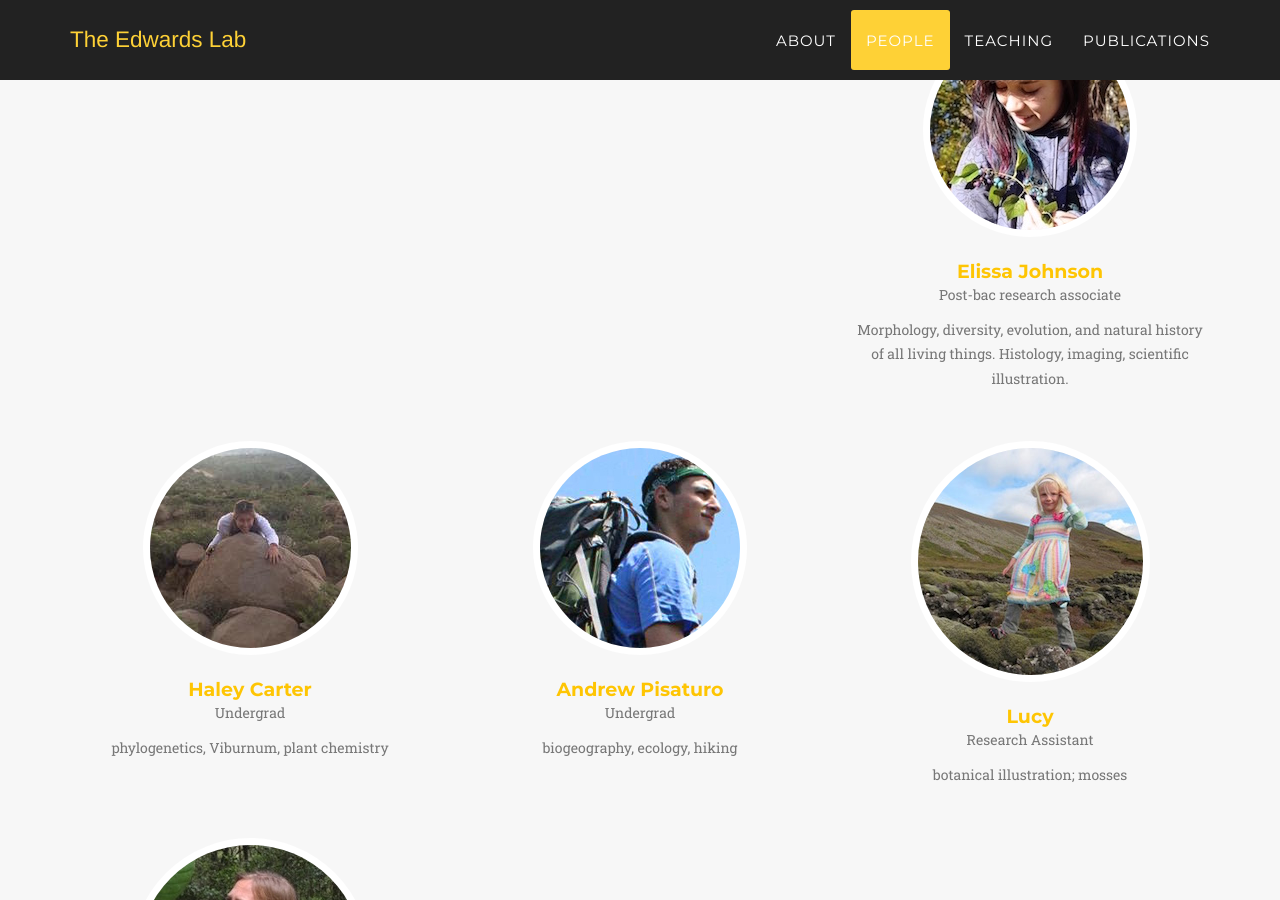
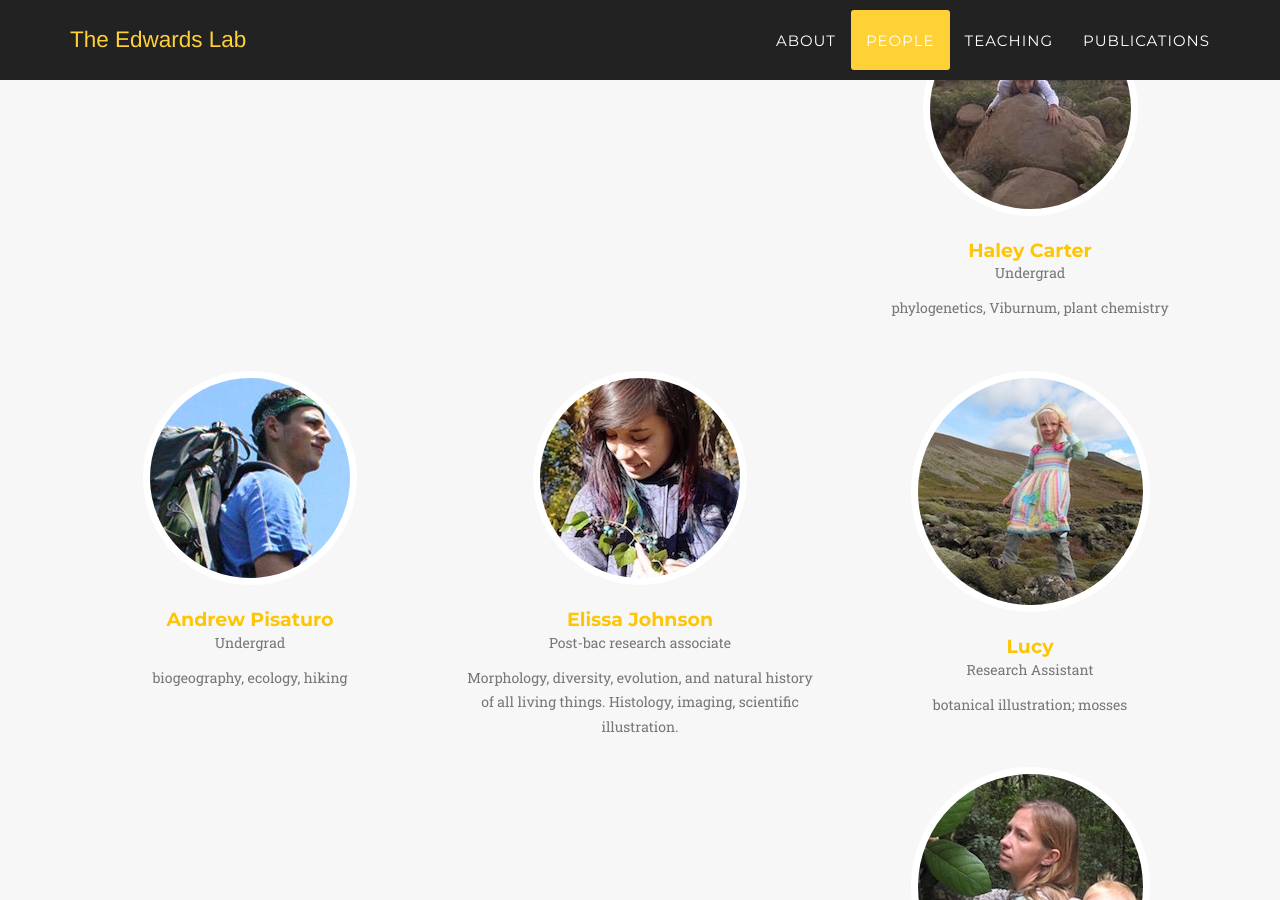
Before and after one commit to ejedwards/ejedwards.github.io, a Jekyll site: the page built from index.html, in a window 1280 px wide and 900 px high, scrolled down 3783 px. Built offline with Jekyll 4.4.1, drawn with Linux system fonts in a browser that asks for light colours; some web fonts are replaced; part of the change alters nothing that is shown.

```diff
--- a/_config.yml
+++ b/_config.yml
@@ -32,6 +32,8 @@ people:
   position: Postdoc
   description: evolutionary morphology and development; organogenesis
   social:
+    - title: google
+      url: https://scholar.google.com/citations?user=uHN9MicAAAAJ&hl=en&authuser=1
 
 - name: Eric Goolsby
   pic: goolsby
@@ -63,33 +65,38 @@ people:
   pic: Morgan1
   position: Graduate Student
   description: Genetic basis of ecologically relevant traits; leaf shape evolution in Viburnum. My CV is available <a href="reprints/Moeglein_CV_2014.pdf">here.</a>
+  social:
+
+- name: Haley Carter
+  pic: haley
+  position: Undergrad
+  description: phylogenetics, Viburnum, plant chemistry
+  social:
+
+- name: Andrew Pisaturo
+  pic: andrew
+  position: Undergrad
+  description: biogeography, ecology, hiking
+  social:
 
 - name: Elissa Johnson
   pic: Elissa_square
   position: Post-bac research associate
   description: Morphology, diversity, evolution, and natural history of all living things. Histology, imaging, scientific illustration.
   social:
-  url: elissajohnson.com
 
-- name: Haley Carter
-  pic: haley
-  position: Undergrad
-  description: phylogenetics, Viburnum, plant chemistry
-
-- name: Andrew Pisaturo
-  pic: andrew
-  position: Undergrad
-  description: biogeography, ecology, hiking
 
 - name: Lucy
   pic: lucy_moss
   position: Research Assistant
   description: botanical illustration; mosses
+  social:
 
 - name: Henry
   pic: henry1_s
   position: Research Assistant
   description: flora of Mt. Kinabalu; bananas
+  social:
 
 
 
--- a/_includes/about.html
+++ b/_includes/about.html
@@ -47,7 +47,7 @@
                             </div>
                             <div class="timeline-panel">
                                 <div class="timeline-heading">
-                                    <h4>Viburnum</h4>ß
+                                    <h4>Viburnum</h4>
                                 </div>
                                 <div class="timeline-body">
                                     <p class="text-muted"> Viburnum is a clade of ~165 species of woody shrubs and trees common in northern hemisphere forests, but they are also found in tropical Asia and montane forests throughout Central and South America. We collaborate closely with the <a href="http://donoghuelab.yale.edu/">Donoghue Lab</a> on all things Viburnum, and are especially interested in using this lineage to study the evolution of leaf form and function.</p>
```
